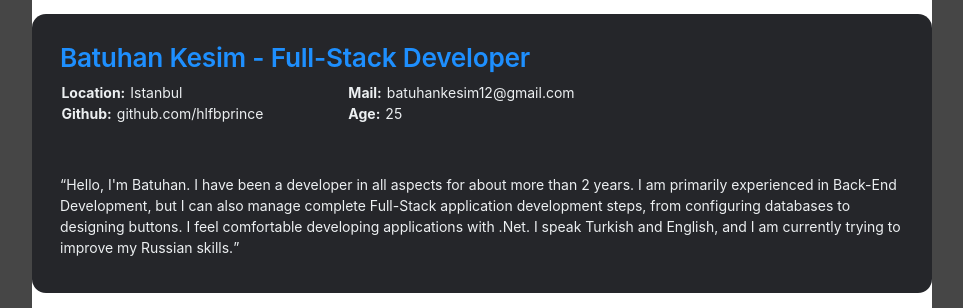
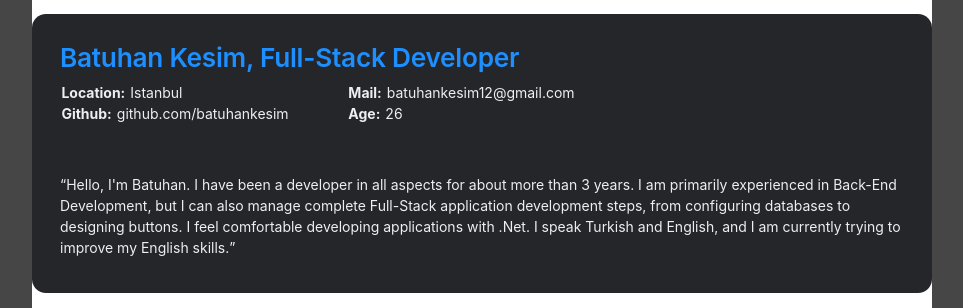
Before and after one commit to batuhankesim/batuhankesim.github.io, a plain HTML site: page index.html in a window 1280 px wide. Shown: the top 308 px of the page, without its empty margins (158-1121 px from the left). Drawn offline with nearby package versions, Linux system fonts and the light colour scheme.

Commit message:
resume updated

```diff
--- a/index.html
+++ b/index.html
@@ -9,13 +9,13 @@
 	<title>Batuhan Kesim Resume</title>
 	<style>
 		html {
-			-webkit-print-color-adjust: exact;
+			print-color-adjust: exact;
 			background: #464646;
 		}
 
 		* {
 			box-sizing: border-box;
-			-webkit-print-color-adjust: exact;
+			print-color-adjust: exact;
 		}
 
 		body *{
@@ -276,23 +276,23 @@
 	<article class="page sans">
 		<div class="page-body">
 			<div class="header">
-				<h1>Batuhan Kesim - Full-Stack Developer</h1>
+				<h1>Batuhan Kesim, Full-Stack Developer</h1>
 				<ul class="contacts">
 					<li><strong style="margin-right:5px;">Location:</strong><span>Istanbul</span></li>
 					<li><strong style="margin-right:5px;">Mail:</strong><span>batuhankesim12@gmail.com</span></li>
-					<li><strong style="margin-right:5px;">Github:</strong><span>github.com/hlfbprince</span></li>
-					<li><strong style="margin-right:5px;">Age:</strong><span>25</span></li>
+					<li><strong style="margin-right:5px;">Github:</strong><span>github.com/batuhankesim</span></li>
+					<li><strong style="margin-right:5px;">Age:</strong><span id="batuhanAge"></span></li>
 				</ul>
 				<div class="logo-holder">
 					<!--<img src="https://pngimg.com/uploads/amazon/amazon_PNG24.png" alt="">
 					<span>This resume is prepared  <br> for <strong>Amazon</strong></span> -->
 				</div>
-				<p class="summary mt-5"><span>“</span>Hello, I'm Batuhan. I have been a developer in all aspects for about more than 2 years.
+				<p class="summary mt-5"><span>“</span>Hello, I'm Batuhan. I have been a developer in all aspects for about more than 3 years.
 					 I am primarily experienced in Back-End Development,
 					  but I can also manage complete Full-Stack application development steps,
 					   from configuring databases to designing buttons.
 					    I feel comfortable developing applications with .Net. I speak Turkish and English,
-						 and I am currently trying to improve my Russian skills.<span>”</span></p>
+						 and I am currently trying to improve my English skills.<span>”</span></p>
 			</div>
 			<h2>Experiences</h2>
 
@@ -388,5 +388,8 @@
 		</div>
 	</article>
 </body>
-	<script src="https://cdn.jsdelivr.net/npm/bootstrap@5.1.3/dist/js/bootstrap.bundle.min.js" integrity="sha384-ka7Sk0Gln4gmtz2MlQnikT1wXgYsOg+OMhuP+IlRH9sENBO0LRn5q+8nbTov4+1p" crossorigin="anonymous"></script>
+	<script src="https://cdn.jsdelivr.net/npm/bootstrap@5.1.3/dist/js/bootstrap.bundle.min.js" integrity="sha384-ka7Sk0Gln4gmtz2MlQnikT1wXgYsOg+OMhuP+IlRH9sENBO0LRn5q+8nbTov4+1p" crossorigin="anonymous">
+	</script>
+	<script src="../batuhankesim.github.io/index.js">
+	</script>
 </html>
--- /dev/null
+++ b/index.js
@@ -0,0 +1,11 @@
+function getAge(dateString) {
+    var today = new Date();
+   var birthDate = new Date(dateString);
+   var age = today.getFullYear() - birthDate.getFullYear();
+    var m = today.getMonth() - birthDate.getMonth();
+    if (m < 0 || (m === 0 && today.getDate() < birthDate.getDate())) {
+    age--;
+ }
+return age;
+}
+document.getElementById('batuhanAge').innerText = getAge('1996/09/12').toString();
```
